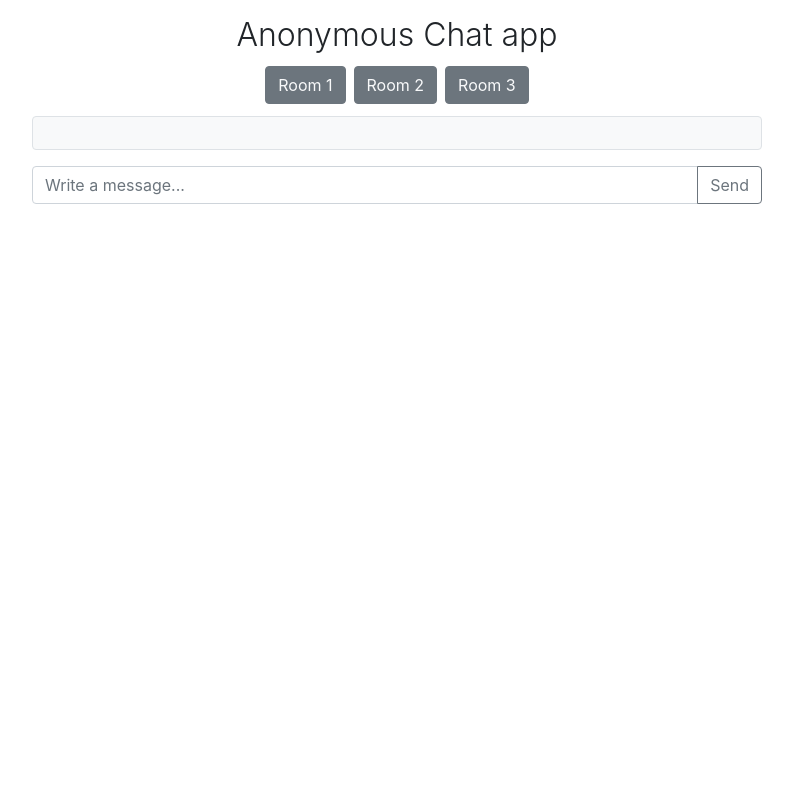
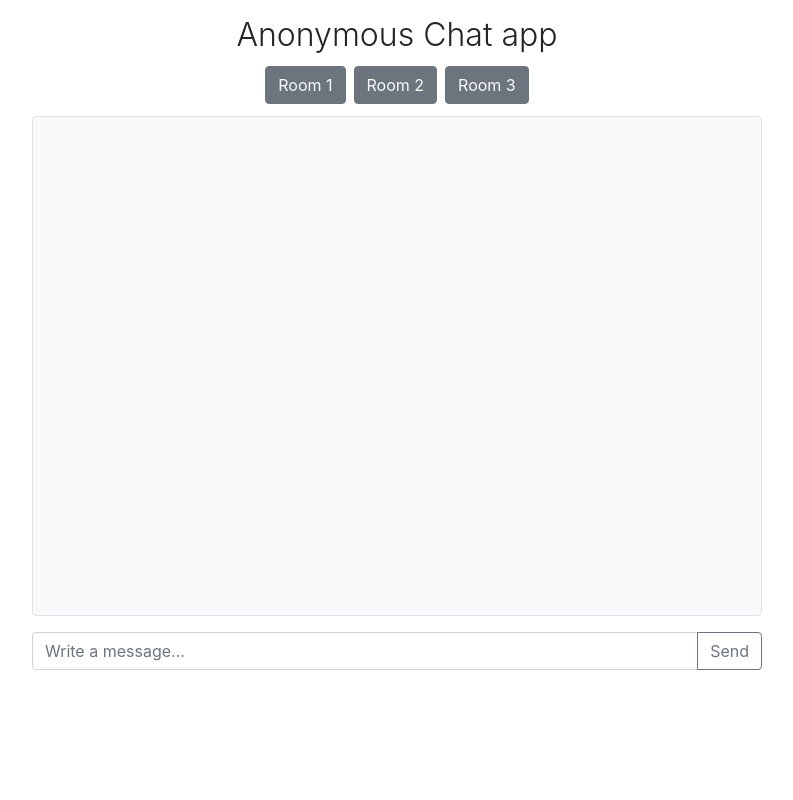
Before and after one commit to ullyzian/chat-app, a Flask app: template app/templates/chat.html in a window 1280 px wide. Shown: the whole page, without its empty margins (243-1036 px from the left). Run offline with Flask 2, Linux system fonts and the light colour scheme; the template is opened without the code that fills it, so the values that code supplies are empty; some libraries are stand-ins or nearby versions.

Commit message:
Change design of messages window

```diff
--- a/app/templates/base.html
+++ b/app/templates/base.html
@@ -14,7 +14,7 @@
   </head>
 
   <body class="h-100">
-    <div class="container py-3 d-flex flex-column">
+    <div class="container py-3 d-flex flex-column h-100">
       <h2 class="text-center font-weight-light">Anonymous Chat app</h2>
       {% block content %} {% endblock content %}
     </div>
--- a/app/templates/chat.html
+++ b/app/templates/chat.html
@@ -17,15 +17,12 @@
     >Room 3</a
   >
 </div>
-<div class="row justify-content-center flex-grow-1">
+<div class="row justify-content-center flex-grow-1" style="max-height: 500px;">
   <div class="col-md-8">
-    <div
-      style="max-height: 500px;"
-      class="messages-list bg-light p-3 border rounded overflow-auto h-100"
-    ></div>
+    <div class="messages-list bg-light p-3 border rounded overflow-auto h-100"></div>
   </div>
 </div>
-<div class="row justify-content-center my-3">
+<div class="row justify-content-center my-3" style="margin-top: 70px;">
   <form class="input-group col-md-8" style="height: 38px;" action="" method="post">
     <input
       type="text"
```
